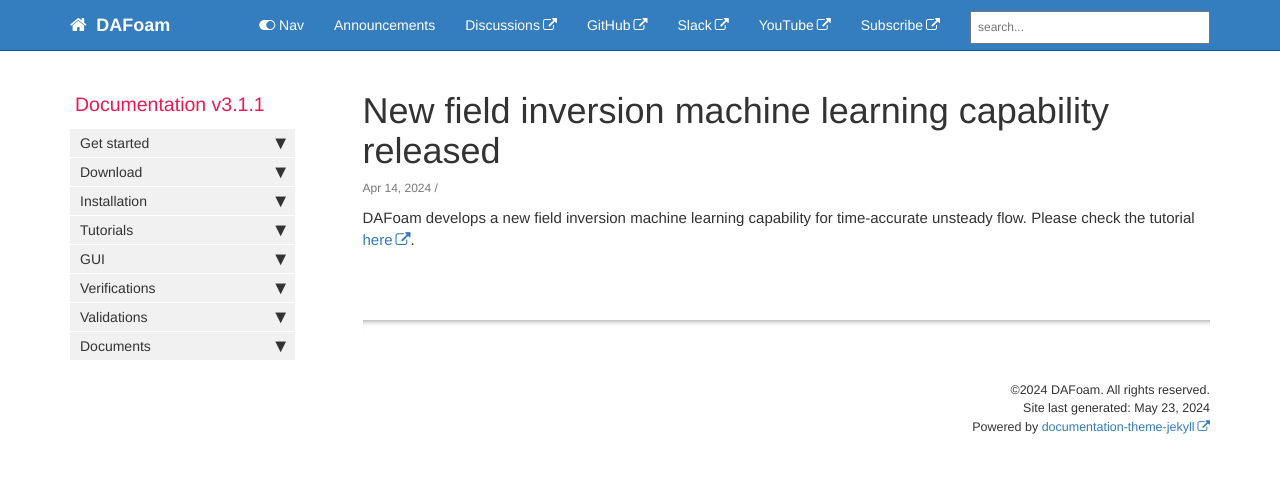
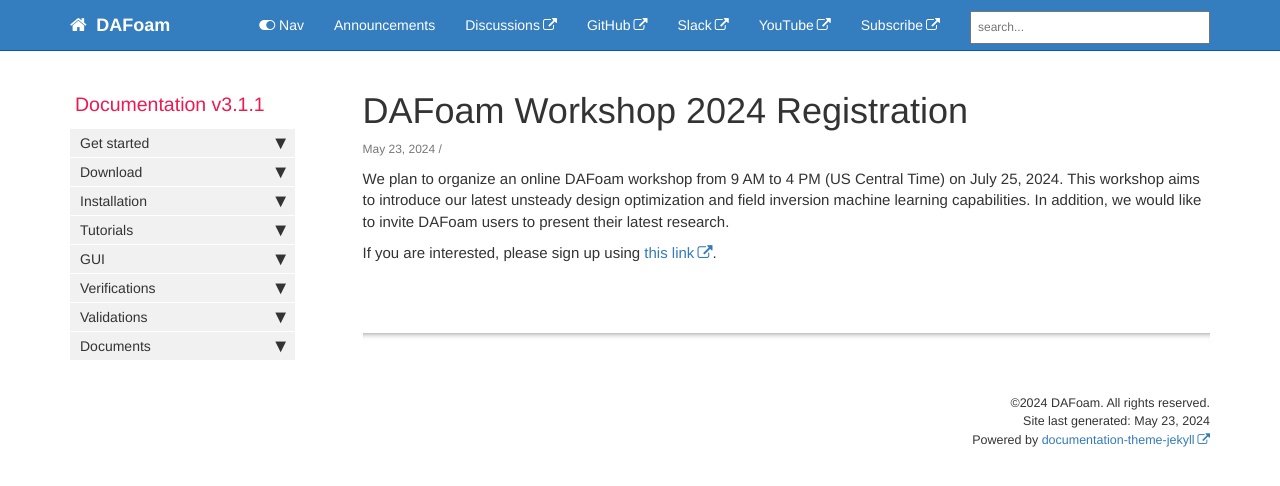
Before and after one commit to DAFoam/DAFoam.github.io, a Jekyll site: the page built from _posts/2024-05-23-dafoam-workshop2024.md, in a window 1280 px wide. Shown: the top 486 px of the page. Built offline with Jekyll 4.4.1, drawn with Linux system fonts in a browser that asks for light colours; comment, search, counter and statistics services are not loaded.

Commit message:
content update

```diff
--- /dev/null
+++ b/_posts/2024-05-23-dafoam-workshop2024.md
@@ -0,0 +1,11 @@
+---
+title:  "DAFoam Workshop 2024 Registration"
+categories: jekyll update
+permalink: dafoam_new_fiml.html
+---
+
+We plan to organize an online DAFoam workshop from 9 AM to 4 PM (US Central Time) on July 25, 2024. This workshop aims to introduce our latest unsteady design optimization and field inversion machine learning capabilities. In addition, we would like to invite DAFoam users to present their latest research.
+
+If you are interested, please sign up using [this link](https://forms.gle/XBKcxqNjj4gYsfPL7).
+
+{% include links.html %}
```
Also changed, not shown: pages/mydoc/mydoc_workshops.md (+4 -1 lines).
